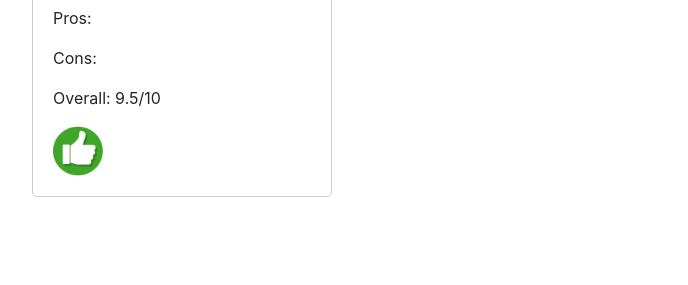
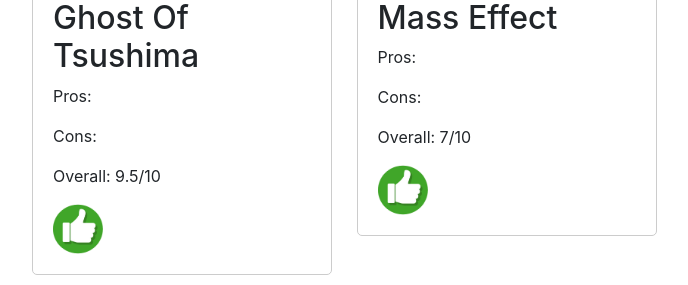
Before and after one commit to Polipkula/Test2003, a PHP site: page /GameReviews.php in a window 1280 px wide. Shown: the part 1115-1400 px from the top of the page, without its empty margins (63-751 px from the left). Before the commit the page ends 1312 px from the top, so only its background shows below. Run offline with PHP 8.4, Linux system fonts and the light colour scheme; the visitor is signed in with stand-in values (Sample User, id 1).

Commit message:
AddReview button

```diff
--- a/GameReviews.php
+++ b/GameReviews.php
@@ -25,6 +25,9 @@
             width: 100%;
             bottom: 0;
         }
+        #add-review-btn {
+            margin: 20px;
+        }
     </style>
 </head>
 <body>
@@ -35,10 +38,13 @@ include_once 'session.php';
 include 'header.php';
 ?>
 
-<div class="container" >
+<div class="container">
     <h1>List of reviewed games</h1>
+    <button id="add-review-btn" class="btn btn-primary" data-toggle="modal" data-target="#addReviewModal">Add Review</button>
+    <br>
+    <div id="reviews">
         <div class="review-card">
-        <img src="https://image.api.playstation.com/cdn/UP1004/CUSA03041_00/Hpl5MtwQgOVF9vJqlfui6SDB5Jl4oBSq.png" alt="Game"  height="260" width="260">
+            <img src="https://image.api.playstation.com/cdn/UP1004/CUSA03041_00/Hpl5MtwQgOVF9vJqlfui6SDB5Jl4oBSq.png" alt="Game" height="260" width="260">
             <h2>Red Dead Redemption 2</h2>
             <p>Pros:</p>
             <p>Cons:</p>
@@ -69,11 +75,100 @@ include 'header.php';
             <p>Overall: 9.5/10</p>
             <img src="images/like.png" alt="Like/Dislike" height="50" width="50">
         </div>
+        <div class="review-card">
+            <img src="https://store-images.s-microsoft.com/image/apps.4132.14254372351363255.ac3906d1-13b6-4af0-a00a-e10c8a92007b.834fe893-324e-4c41-9740-bafed4026578" alt="Game" height="260" width="260">
+            <h2>Mass Effect</h2>
+            <p>Pros:</p>
+            <p>Cons:</p>
+            <p>Overall: 7/10</p>
+            <img src="images/like.png" alt="Like/Dislike" height="50" width="50">
+        </div>
+    </div>
+</div>
+
+<div class="modal fade" id="addReviewModal" tabindex="-1" role="dialog" aria-labelledby="addReviewModalLabel" aria-hidden="true">
+    <div class="modal-dialog" role="document">
+        <div class="modal-content">
+            <div class="modal-header">
+                <h5 class="modal-title" id="addReviewModalLabel">Add New Review</h5>
+                <button type="button" class="close" data-dismiss="modal" aria-label="Close">
+                    <span aria-hidden="true">&times;</span>
+                </button>
+            </div>
+            <div class="modal-body">
+                <form id="addReviewForm">
+                    <div class="form-group">
+                        <label for="gameName">Game Name</label>
+                        <input type="text" class="form-control" id="gameName" required>
+                    </div>
+                    <div class="form-group">
+                        <label for="gamePros">Pros</label>
+                        <textarea class="form-control" id="gamePros" rows="3" required></textarea>
+                    </div>
+                    <div class="form-group">
+                        <label for="gameCons">Cons</label>
+                        <textarea class="form-control" id="gameCons" rows="3" required></textarea>
+                    </div>
+                    <div class="form-group">
+                        <label for="gameOverall">Overall Rating</label>
+                        <input type="number" class="form-control" id="gameOverall" min="0" max="10" required>
+                    </div>
+                    <div class="form-group">
+                        <label for="gameImage">Game Image</label>
+                        <input type="url" class="form-control" id="gameImage" placeholder="Enter image URL" required>
+                    </div>
+                    <div class="form-group">
+                        <label>Like or Dislike</label><br>
+                        <div class="form-check form-check-inline">
+                            <input class="form-check-input" type="radio" name="likeDislike" id="like" value="like" checked>
+                            <label class="form-check-label" for="like">Like</label>
+                        </div>
+                        <div class="form-check form-check-inline">
+                            <input class="form-check-input" type="radio" name="likeDislike" id="dislike" value="dislike">
+                            <label class="form-check-label" for="dislike">Dislike</label>
+                        </div>
+                    </div>
+                    <button type="submit" class="btn btn-primary">Submit Review</button>
+                </form>
+            </div>
+        </div>
+    </div>
 </div>
 
 <footer>
     © <?php echo date("Y"); ?> Polipkula's review page
 </footer>
 
-</body>
-</html>
+<script src="https://code.jquery.com/jquery-3.5.1.slim.min.js"></script>
+<script src="https://cdn.jsdelivr.net/npm/@popperjs/core@2.9.2/dist/umd/popper.min.js"></script>
+<script src="https://stackpath.bootstrapcdn.com/bootstrap/4.5.2/js/bootstrap.min.js"></script>
+<script>
+    document.addEventListener('DOMContentLoaded', function() {
+        document.getElementById('addReviewForm').addEventListener('submit', function(event) {
+            event.preventDefault();
+
+            const gameName = document.getElementById('gameName').value;
+            const gamePros = document.getElementById('gamePros').value;
+            const gameCons = document.getElementById('gameCons').value;
+            const gameOverall = document.getElementById('gameOverall').value;
+            const gameImage = document.getElementById('gameImage').value;
+            const likeDislike = document.querySelector('input[name="likeDislike"]:checked').value;
+            const likeDislikeImage = likeDislike === 'like' ? 'images/like.png' : 'images/dislike.png';
+
+            const newReview = document.createElement('div');
+            newReview.className = 'review-card';
+            newReview.innerHTML = `
+                <img src="${gameImage}" alt="Game" height="260" width="260">
+                <h2>${gameName}</h2>
+                <p>Pros: ${gamePros}</p>
+                <p>Cons: ${gameCons}</p>
+                <p>Overall: ${gameOverall}/10</p>
+                <img src="${likeDislikeImage}" alt="Like/Dislike" height="50" width="50">
+            `;
+            document.getElementById('reviews').appendChild(newReview);
+
+            document.getElementById('addReviewForm').reset();
+            $('#addReviewModal').modal('hide');
+        });
+    });
+</script>
```
Lines whose indentation alone changed are shown as unchanged.
